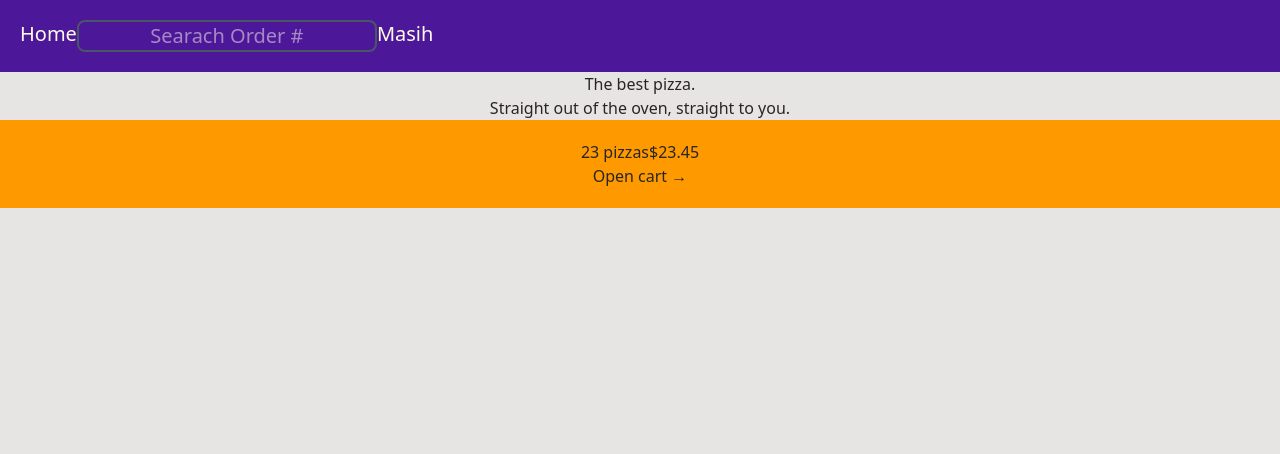
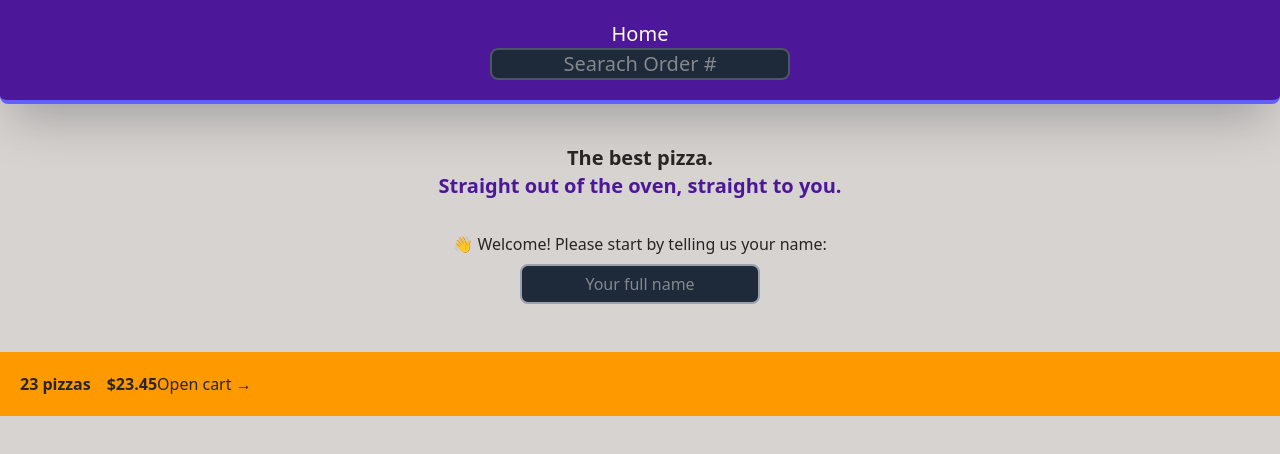
Before and after one commit to MasiHND/fast-food-react, a React (Vite) app: page / in a window 1280 px wide. Shown: the top 454 px of the page. Built offline with nearby package versions, Linux system fonts and the light colour scheme.

Commit message:
tailwind updated

```diff
--- a/index.html
+++ b/index.html
@@ -7,7 +7,7 @@
     <title>Vite + React</title>
   </head>
   <body
-    class="min-h-screen bg-stone-200 text-center font-sans text-stone-800 dark:bg-gray-600 dark:text-amber-50"
+    class="min-h-screen bg-stone-300 text-center font-sans text-stone-800 dark:bg-gray-600 dark:text-amber-50"
   >
     <div id="root"></div>
     <script type="module" src="/src/main.jsx"></script>
--- a/src/features/cart/CartOverview.jsx
+++ b/src/features/cart/CartOverview.jsx
@@ -2,8 +2,8 @@ import { Link } from "react-router-dom";
 
 function CartOverview() {
   return (
-    <div className="bg-amber-500 text-stone-800 p-5 dark:bg-gray-800 dark:text-stone-100">
-      <p>
+    <div className="flex bg-amber-500 p-4 p-5 text-stone-800 dark:bg-gray-800 dark:text-stone-100">
+      <p className="space-x-4 font-semibold">
         <span>23 pizzas</span>
         <span>$23.45</span>
       </p>
--- a/src/features/order/SerachOrder.jsx
+++ b/src/features/order/SerachOrder.jsx
@@ -14,7 +14,7 @@ function SerachOrder() {
   return (
     <form onSubmit={handleSubmit} className=" ">
       <input
-        className="text-center  border-gray-600 border-2 rounded-lg"
+        className="text-center text-stone-200 bg-gray-800 border-gray-600 border-2 rounded-lg"
         placeholder="Searach Order #"
         value={query}
         onChange={(e) => setQuery(e.target.value)}
--- a/src/features/user/CreateUser.jsx
+++ b/src/features/user/CreateUser.jsx
@@ -16,6 +16,7 @@ function CreateUser() {
         placeholder="Your full name"
         value={username}
         onChange={(e) => setUsername(e.target.value)}
+        className='m-2 p-2 rounded-lg text-stone-200 placeholder: forced-color-adjust-auto text-center border-2 border-gray-400 bg-gray-800 w-60 h-10'
       />
 
       {username !== '' && (
--- /dev/null
+++ b/src/features/user/Username.jsx
@@ -0,0 +1,9 @@
+function Username() {
+    return (
+        <div className="text-sm font-semibold px-4 hidden">
+            Masih
+        </div>
+    )
+}
+
+export default Username
--- a/src/ui/Header.jsx
+++ b/src/ui/Header.jsx
@@ -1,12 +1,13 @@
 import { Link } from "react-router-dom";
 import SerachOrder from "../features/order/SerachOrder";
+import Username from "../features/user/Username";
 
 function Header() {
   return (
-    <header className="bg-violet-900 text-xl text-amber-50 p-5 flex">
-      <Link to="/" >Home</Link>
+    <header className="  rounded-b-lg  border-b-4 border-indigo-500 bg-violet-900 p-5 px-4 py-5 text-xl text-amber-50 shadow-2xl">
+      <Link to="/">Home</Link>
       <SerachOrder />
-      <p>Masih</p>
+      <Username/>
     </header>
   );
 }
--- a/src/ui/Home.jsx
+++ b/src/ui/Home.jsx
@@ -1,11 +1,14 @@
+import CreateUser from "../features/user/CreateUser";
+
 function Home() {
   return (
-    <div>
-      <h1>
+    <div className="my-10 text-center">
+      <h1 className="mb-8 text-xl font-semibold">
         The best pizza.
         <br />
-        Straight out of the oven, straight to you.
+        <span className="text-violet-900 dark:text-amber-400">Straight out of the oven, straight to you.</span>
       </h1>
+      <CreateUser />
     </div>
   );
 }
```
Also changed, not shown: 1 other file (tests, documents, lock files or other folders).
